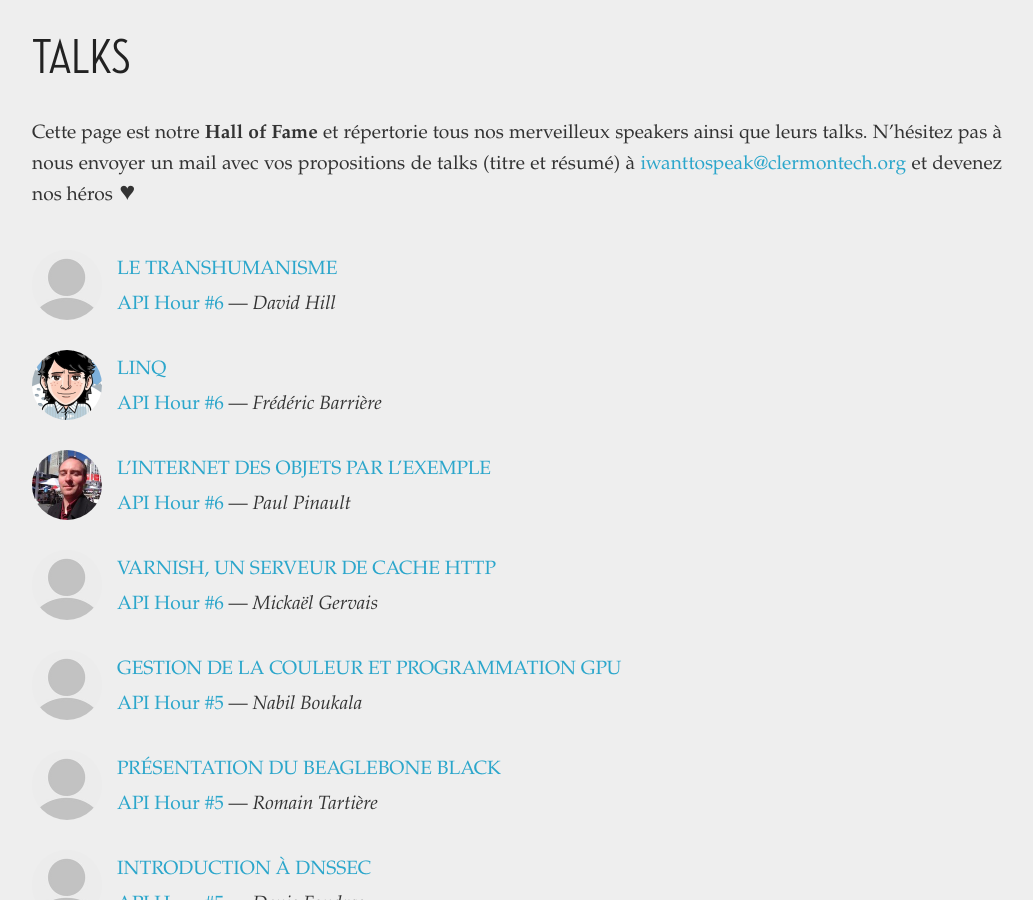
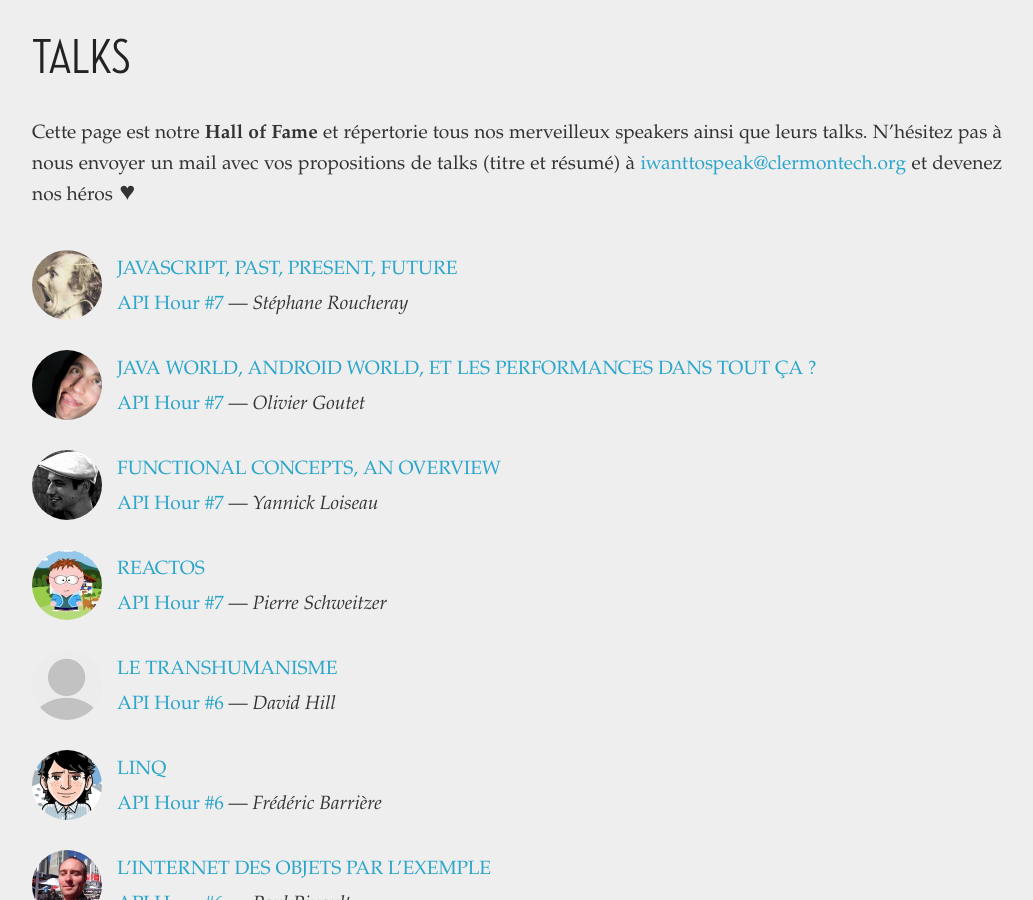
Before and after one commit to clermontech/clermontech.github.com, a Jekyll site: the page built from talks/index.md, in a window 1280 px wide and 900 px high, scrolled down 314 px. Shown: the whole window, without its empty margins (123-1156 px from the left). Built offline with Jekyll 4.4.1, drawn with Linux system fonts in a browser that asks for light colours; some of the changed lines change nothing that is shown.

Commit message:
add apihour7 pages

```diff
--- a/_posts/2014-02-10-api-hour-7.md
+++ b/_posts/2014-02-10-api-hour-7.md
@@ -54,6 +54,8 @@ simplement pour but de présenter le projet (qui est très mal connu en France)
 sans rentrer dans des détails techniques ou spécifiques. Sauf si des questions
 partent en ce sens ;-)
 
+[Voir la vidéo]({% post_url 2014-02-26-1-pierre-schweitzer-reactos %})
+
 ### Yannick Loiseau • Functional Concepts, An Overview
 
 Avec la redécouverte des langages fonctionnels, poussés notamment par le besoin
@@ -65,7 +67,9 @@ but ici n’est que de présenter ces différents concepts de manière succincte
 sans forcément en illustrer toute la puissance, mais pour permettre de s’y
 retrouver un peu dans ce jargon.
 
-### Olivier Goutet • Java Word, Android Word, Et Les Performances Dans Tout Ça ?
+[Voir la vidéo]({% post_url 2014-02-26-2-yannick-loiseau-functional-concepts-an-overview %})
+
+### Olivier Goutet • Java World, Android World, Et Les Performances Dans Tout Ça ?
 
 Android, la plateforme mobile leader du marché, utilise comme langage de
 programmation le Java. Cela le rend compatible Android avec tout un ensemble de
@@ -75,6 +79,8 @@ spécifique optimisé. Quelles sont les améliorations à attendre et est-ce que
 cela vaut le coup d'apprendre un nouveau framework ? Cette présentation montrera
 quelques optimisations à utiliser et passera en revue les différences
 importantes de performances entre un ORM et les composants BDD d'Android.
+
+[Voir la vidéo]({% post_url 2014-02-26-3-olivier-goutet-java-world-android-world-et-les-performances-dans-tout-ca %})
 
 ### Stéphane Roucheray • JavaScript, Past, Present, Future
 
@@ -98,6 +104,8 @@ JavaScript a 18 ans, que nous réserve son avenir ?
 [1] Douglas Crockford JavaScript Architect, Paypal
 <br>[http://javascript.crockford.com/javascript.html](http://javascript.crockford.com/javascript.html)
 
+[Voir la vidéo]({% post_url 2014-02-26-4-stephane-roucheray-javascript-past-present-future %})
+
 ## Sponsors
 
 [GitHub](https://github.com/) s'associe à nous pour cet événément et vous offre
--- /dev/null
+++ b/_posts/2014-02-26-1-pierre-schweitzer-reactos.md
@@ -0,0 +1,25 @@
+---
+layout: talk
+categories: [ talks, api-hour-7 ]
+
+session_url: /api-hours/api-hour-7.html
+session_name: Clermont'ech API Hour &#35;7
+session_short_name: "&#35;7"
+
+author: Pierre Schweitzer
+author_url: https://twitter.com/HeisSpiter
+author_image: schweitzer.jpeg
+
+slides_url:
+video:
+
+title: "ReactOS"
+---
+
+ReactOS est un système d'exploitation (OS) open-source, libre et gratuit. Il est
+assez remarquable dans l'écosystème des OS open-source dans le sens où ça n'est
+pas une distribution Linux, ça n'est pas non plus un Unix-like. Il a été conçu
+pour être compatible avec... Windows ! Cette courte présentation de ReactOS a
+simplement pour but de présenter le projet (qui est très mal connu en France)
+sans rentrer dans des détails techniques ou spécifiques. Sauf si des questions
+partent en ce sens ;-)
--- /dev/null
+++ b/_posts/2014-02-26-2-yannick-loiseau-functional-concepts-an-overview.md
@@ -0,0 +1,26 @@
+---
+layout: talk
+categories: [ talks, api-hour-7 ]
+
+session_url: /api-hours/api-hour-7.html
+session_name: Clermont'ech API Hour &#35;7
+session_short_name: "&#35;7"
+
+author: Yannick Loiseau
+author_url: https://twitter.com/yannick_loiseau
+author_image: loiseau.jpg
+
+slides_url:
+video:
+
+title: "Functional Concepts, An Overview"
+---
+
+Avec la redécouverte des langages fonctionnels, poussés notamment par le besoin
+de parallélisme sur les architectures multi-coeur et les problématiques de
+passage à l’échelle, différent concepts, inconnus du développeur non familiarisé
+avec l’approche fonctionnelle, deviennent populaires. On entend ainsi de plus en
+plus parler de _lambda_, _closure_, voire même de _partial_ ou _currying_.  Le
+but ici n’est que de présenter ces différents concepts de manière succincte,
+sans forcément en illustrer toute la puissance, mais pour permettre de s’y
+retrouver un peu dans ce jargon.
--- /dev/null
+++ b/_posts/2014-02-26-3-olivier-goutet-java-world-android-world-et-les-performances-dans-tout-ca.md
@@ -0,0 +1,26 @@
+---
+layout: talk
+categories: [ talks, api-hour-7 ]
+
+session_url: /api-hours/api-hour-7.html
+session_name: Clermont'ech API Hour &#35;7
+session_short_name: "&#35;7"
+
+author: Olivier Goutet
+author_url: https://twitter.com/ol_v_er
+author_image: goutet.jpg
+
+slides_url:
+video:
+
+title: "Java World, Android World, Et Les Performances Dans Tout Ça ?"
+---
+
+Android, la plateforme mobile leader du marché, utilise comme langage de
+programmation le Java. Cela le rend compatible Android avec tout un ensemble de
+bibliothèques et de concepts Java. Mais une plateforme mobile n'a pas les mêmes
+performances qu'un serveur d'application. Android fournit donc tout un framework
+spécifique optimisé. Quelles sont les améliorations à attendre et est-ce que
+cela vaut le coup d'apprendre un nouveau framework ? Cette présentation montrera
+quelques optimisations à utiliser et passera en revue les différences
+importantes de performances entre un ORM et les composants BDD d'Android.
--- /dev/null
+++ b/_posts/2014-02-26-4-stephane-roucheray-javascript-past-present-future.md
@@ -0,0 +1,37 @@
+---
+layout: talk
+categories: [ talks, api-hour-7 ]
+
+session_url: /api-hours/api-hour-7.html
+session_name: Clermont'ech API Hour &#35;7
+session_short_name: "&#35;7"
+
+author: Stéphane Roucheray
+author_url: https://twitter.com/sroucheray
+author_image: sroucheray.jpeg
+
+slides_url: http://sroucheray.github.io/JavaScript-Past-Present-Futur/
+video:
+
+title: "JavaScript, Past, Present, Future"
+---
+
+S'il existe des liens avec d'autres langages de programmation, JavaScript reste
+unique par bien des aspects.
+
+Livré avec le logiciel le plus utilisé au monde, un simple raccourci clavier le
+dévoile complètement. Il est, de facto, LE langage du web : ouvert, lisible,
+analysable, hackable.
+
+JavaScript est aussi "le langage de programmation le plus incompris au monde"
+[1]. Prototypage, mauvaises documentations, implémentations multiples
+découragent souvent les esprits cartésiens des développeurs professionnels.
+
+Mais aujourd'hui, une petite révolution est en marche. JavaScript, le corps du
+langage, évolue. Les comités écoutent la communauté et tentent de pallier ses
+défauts de jeunesse.
+
+JavaScript a 18 ans, que nous réserve son avenir ?
+
+[1] Douglas Crockford JavaScript Architect, Paypal
+<br>[http://javascript.crockford.com/javascript.html](http://javascript.crockford.com/javascript.html)
```
Also changed, not shown: images/speaker-images/goutet.jpg (added), images/speaker-images/loiseau.jpg (added), images/speaker-images/schweitzer.jpeg (added), images/speaker-images/sroucheray.jpeg (added).
